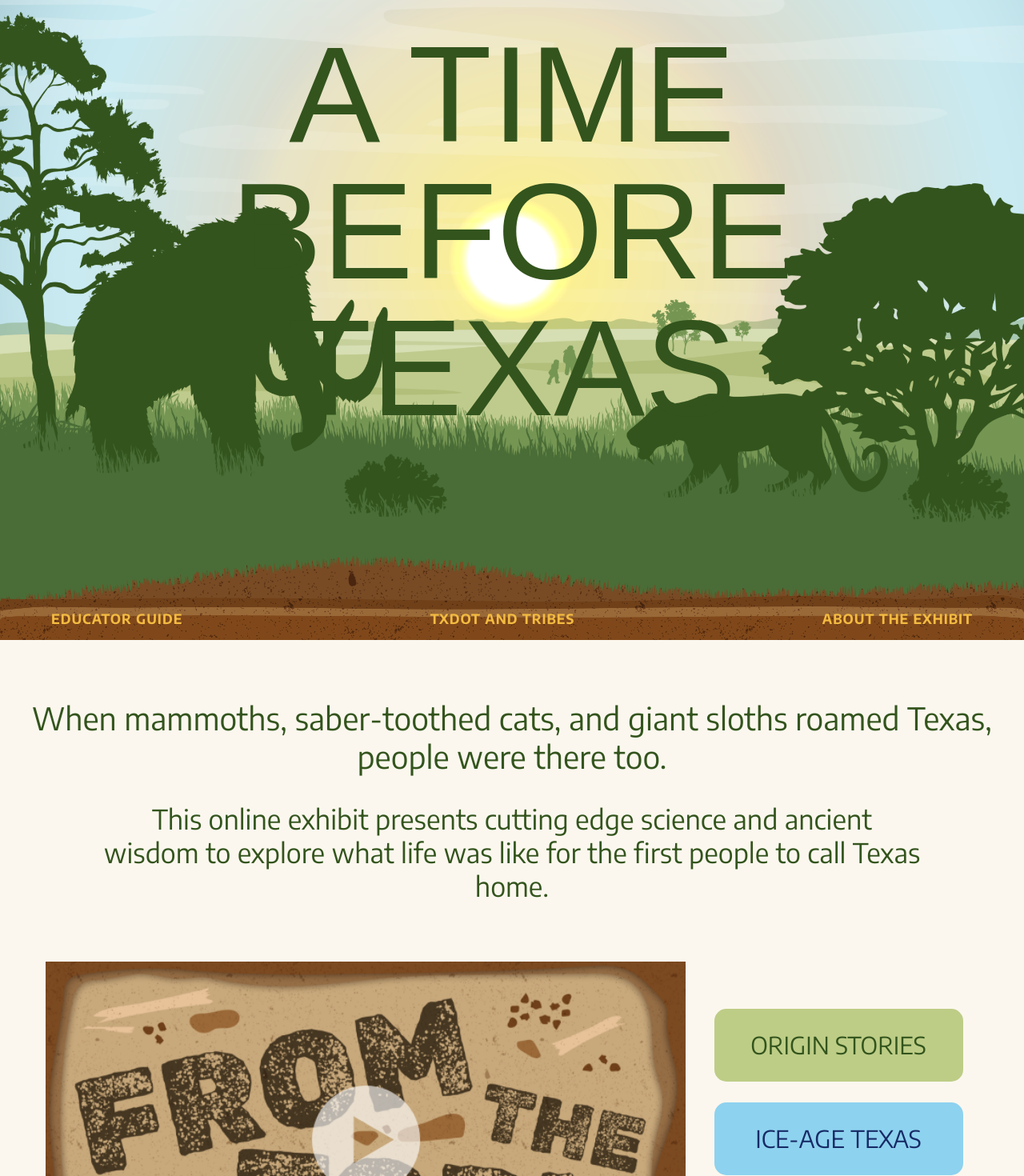
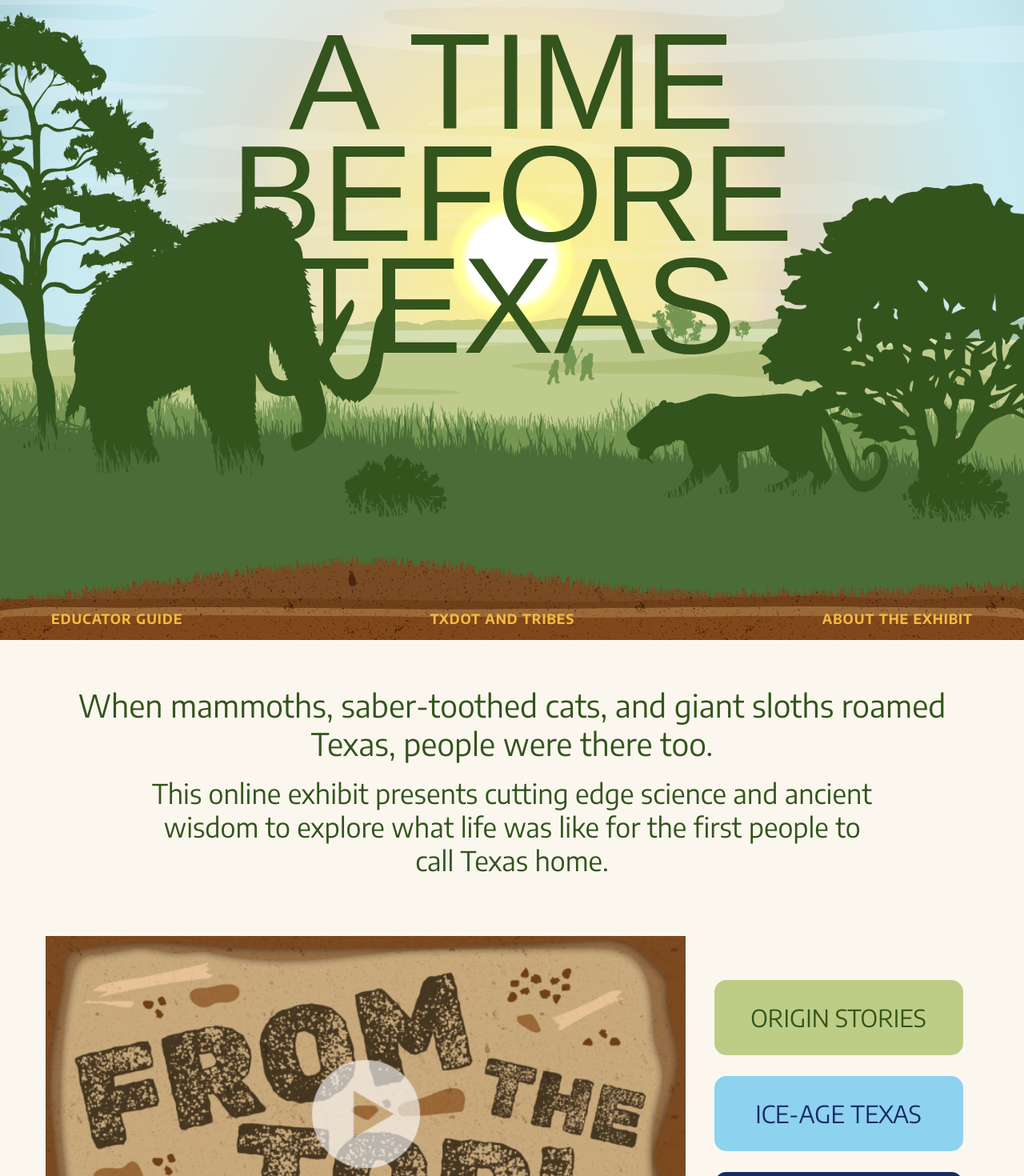
Before and after one commit to scottdickerson/paleoindian-site, a Next.js app: page / in a window 1280 px wide. Shown: the top 1470 px of the page at 80% size. Built offline with nearby package versions, Linux system fonts and the light colour scheme; a web font is replaced by a local one.

Commit message:
home: add arrowhead

```diff
--- /dev/null
+++ b/src/components/arrowhead-scroller.tsx
@@ -0,0 +1,47 @@
+import Image from 'next/image'
+import arrowHeadPointer from './images/arrowhead/Stone Pointer.svg'
+import styles from '@/styles/Arrowhead.module.scss'
+import { RefObject, useEffect, useRef, useState } from 'react'
+import { useMediaQuery } from 'react-responsive'
+
+export const ArrowheadScroller = ({
+    scrollTarget,
+}: {
+    scrollTarget: RefObject<HTMLElement>
+}) => {
+    const [isVisable, setIsVisable] = useState(true)
+    const scrollTimer = useRef<ReturnType<typeof setTimeout>>()
+    const isMobile = useMediaQuery({ query: '(max-width: 500px)' })
+
+    useEffect(() => {
+        window.addEventListener('scroll', handleHideAfterScroll)
+        return () => {
+            clearTimeout(scrollTimer?.current)
+            window.removeEventListener('scroll', handleHideAfterScroll)
+        }
+    }, [])
+
+    const handleHideAfterScroll = () => {
+        // set invisible after scrolling
+        scrollTimer.current = setTimeout(() => {
+            setIsVisable(false)
+        }, 200)
+    }
+    return isVisable ? (
+        <button
+            className={styles.arrowHead}
+            onClick={() => {
+                scrollTarget.current?.scrollIntoView({
+                    behavior: 'smooth',
+                })
+            }}
+        >
+            <Image
+                src={arrowHeadPointer}
+                alt="arrowhead"
+                width={isMobile ? 16 : 25}
+                height={isMobile ? 52 : 82}
+            />
+        </button>
+    ) : null
+}
--- a/src/pages/index.tsx
+++ b/src/pages/index.tsx
@@ -1,13 +1,15 @@
 import Head from 'next/head'
 import styles from '@/styles/Home.module.scss'
 import heroStyles from '@/styles/Hero.module.scss'
-import { Footer } from '@/components/footer'
 import { ResponsiveImage } from '@/components/responsive-image'
 import Link from 'next/link'
 import { STORY_PAGES } from '@/components/story-navigation'
+import { ArrowheadScroller } from '@/components/arrowhead-scroller'
+import { useRef } from 'react'
 
 export default function Home() {
     const STORY_PAGES_URLS = Object.keys(STORY_PAGES)
+    const firstLinkRef = useRef<HTMLAnchorElement>(null)
     return (
         <>
             <Head>
@@ -19,7 +21,7 @@ export default function Home() {
                     <span className={heroStyles.before}>Before</span>
                     <span> Texas</span>
                 </div>
-                <section>
+                <section className={styles.intro}>
                     <p className={styles.description}>
                         When mammoths, saber-toothed cats, and giant sloths
                         roamed Texas, people were there too.
@@ -40,7 +42,10 @@ export default function Home() {
                         <nav>
                             <ul>
                                 <li>
-                                    <Link href={STORY_PAGES_URLS[0]}>
+                                    <Link
+                                        ref={firstLinkRef}
+                                        href={STORY_PAGES_URLS[0]}
+                                    >
                                         Origin Stories
                                     </Link>
                                 </li>
@@ -59,7 +64,7 @@ export default function Home() {
                     </div>
                 </div>
             </section>
-            <Footer />
+            <ArrowheadScroller scrollTarget={firstLinkRef} />
         </>
     )
 }
--- /dev/null
+++ b/src/styles/Arrowhead.module.scss
@@ -0,0 +1,20 @@
+.arrowHead {
+    position: fixed;
+    margin: auto;
+    bottom: calc($footer-height + 1rem);
+    left: 50%;
+    z-index: 10;
+    // pulsing animation
+    animation: pulse 2s infinite;
+    @keyframes pulse {
+        0% {
+            transform: scale(1) translate(-50%, -50%);
+        }
+        50% {
+            transform: scale(1.2) translate(-45%, -45%);
+        }
+        100% {
+            transform: scale(1) translate(-50%, -50%);
+        }
+    }
+}
--- a/src/styles/Hero.module.scss
+++ b/src/styles/Hero.module.scss
@@ -9,6 +9,7 @@
     text-align: center;
     color: #33541d;
     font-size: 171px;
+    line-height: 140px;
     text-transform: uppercase;
     font-family: var(--glass-antiqua);
     background-image: url('../components/images/hero/hero@2x.png');
@@ -17,13 +18,26 @@
     background-size: cover;
     background-position: center;
     background-repeat: no-repeat;
+    @media screen and (max-width: $desktop-breakpoint) {
+        font-size: 156px;
+        line-height: 125px;
+    }
     @media screen and (max-width: calc($tablet-breakpoint)) {
         background-image: url('../components/images/hero/hero@2x.png');
+        font-size: 120px;
+        line-height: 100px;
     }
-    @media screen and (max-width: calc($mobile-breakpoint + 40px)) {
+    @media screen and (max-width: calc(($tablet-breakpoint + $mobile-breakpoint)/2)) {
+        min-height: 40px;
+        font-size: 80px;
+        line-height: 90px;
+    }
+    @media screen and (max-width: calc($mobile-breakpoint + 20px)) {
         background-image: url('../components/images/hero/hero.png');
         aspect-ratio: 320/41;
         min-height: 40px;
+        font-size: 68px;
+        line-height: 81px;
     }
 }
 
--- a/src/styles/Home.module.scss
+++ b/src/styles/Home.module.scss
@@ -1,31 +1,64 @@
 .main {
     display: flex;
     flex-direction: column;
+    align-items: center;
     gap: 58px;
+    @media screen and (max-width: $desktop-breakpoint) {
+        gap: 28px;
+    }
     color: #33541d;
-    padding-bottom: calc($footer-height + 2rem);
+    padding-bottom: calc($footer-height + 1rem);
     overflow-x: hidden;
+}
+
+.intro {
+    display: flex;
+    flex-direction: column;
+    align-items: center;
+    justify-content: center;
+    gap: 1rem;
+    padding-bottom: 1rem;
 }
 
 .description {
     font-family: var(--encode-sans-bold);
     font-size: 39px;
-    padding: 1rem 2rem;
+    @media screen and (max-width: $desktop-breakpoint) {
+        font-size: 35px;
+        line-height: 45px;
+    }
+    @media screen and (max-width: $mobile-breakpoint) {
+        font-size: 17px;
+        line-height: 23px;
+    }
+    padding: 0rem 2rem;
     text-align: center;
     line-height: 48px;
+    max-width: 1200px;
 }
 
 .details {
     font-size: 34px;
     line-height: 42px;
-    padding: 1rem 8rem;
+    padding: 0rem 3rem;
     text-align: center;
+    max-width: 1000px;
+    @media screen and (max-width: $desktop-breakpoint) {
+        font-size: 28px;
+        line-height: 36px;
+    }
+    @media screen and (max-width: $mobile-breakpoint) {
+        font-size: 15px;
+        line-height: 20px;
+    }
 }
+
+$navigation-under-video-breakpoint: calc($desktop-breakpoint + 100px);
 
 .videoSection {
     display: flex;
     justify-content: center;
-
+    width: 100%;
     min-height: 381px;
     gap: 1rem;
     padding: 0rem 3rem;
@@ -33,10 +66,18 @@
         max-width: 800px;
         aspect-ratio: 687/381;
     }
+
+    @media screen and (max-width: $navigation-under-video-breakpoint) {
+        flex-flow: row wrap;
+    }
 }
 .storyNavigation {
     width: 30%;
     max-width: 350px;
+    @media screen and (max-width: $navigation-under-video-breakpoint) {
+        width: 100%;
+        padding-top: 2rem;
+    }
     border-radius: 10px;
     display: flex;
     flex-direction: column;
@@ -54,8 +95,20 @@
         align-items: center;
         font-family: var(--encode-sans-extra-bold);
         font-size: 30px;
-        line-height: 91px;
+        line-height: 34px;
+
         text-transform: uppercase;
+
+        @media screen and (max-width: $navigation-under-video-breakpoint) {
+            flex-direction: row;
+        }
+        @media screen and (max-width: 650px) {
+            flex-direction: column;
+            width: 100%;
+        }
+        @media screen and (max-width: $mobile-breakpoint) {
+            font-size: 17px;
+        }
     }
     li:nth-child(1) {
         @include origin-stories;
@@ -72,6 +125,16 @@
         text-align: center;
         a {
             display: block;
+            padding: 30px 1rem;
+            @media screen and (max-width: $mobile-breakpoint) {
+                padding: 18px 1rem;
+            }
+        }
+        @media screen and (max-width: $navigation-under-video-breakpoint) {
+            min-width: 175px;
+        }
+        @media screen and (max-width: 650px) {
+            width: 100%;
         }
     }
 }
```
Also changed, not shown: src/components/images/arrowhead/Stone Pointer.svg (added).
